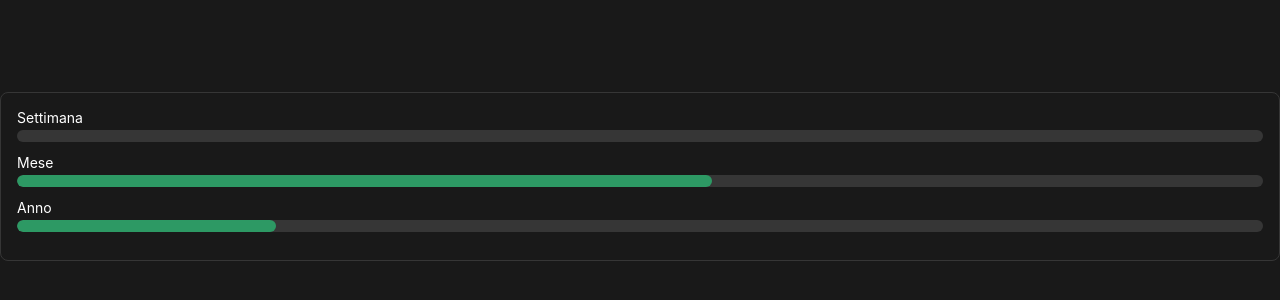
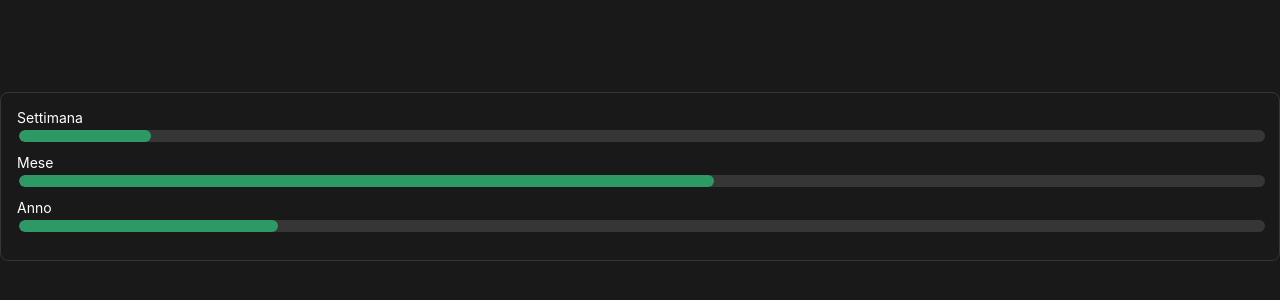
Before and after one commit to Ale00-7/prova, a plain HTML site: page index.html in a window 1280 px wide. Shown: the part 224-524 px from the top of the page. Drawn offline with Linux system fonts and the light colour scheme.

Commit message:
Update index.html

```diff
--- a/index.html
+++ b/index.html
@@ -41,6 +41,7 @@
             border-radius: 6px;
             position: relative;
             overflow: hidden; /* Evita il problema di sforamento */
+            margin: 0 2px; /* Ridotto margine laterale */
         }
 
         .progress {
@@ -78,10 +79,14 @@
             const now = new Date();
 
             // Calcolo settimana (da lunedì a domenica)
+            const dayOfWeek = now.getDay();
+            const daysSinceMonday = dayOfWeek === 0 ? 6 : dayOfWeek - 1;
             const startOfWeek = new Date(now);
-            startOfWeek.setDate(now.getDate() - (now.getDay() === 0 ? 6 : now.getDay() - 1));
+            startOfWeek.setDate(now.getDate() - daysSinceMonday);
+            startOfWeek.setHours(0, 0, 0, 0);
             const endOfWeek = new Date(startOfWeek);
             endOfWeek.setDate(startOfWeek.getDate() + 6);
+            endOfWeek.setHours(23, 59, 59, 999);
             const weekProgress = ((now - startOfWeek) / (endOfWeek - startOfWeek)) * 100;
 
             // Calcolo mese
@@ -100,7 +105,7 @@
         }
 
         updateProgressBars();
-        window.addEventListener('resize', updateProgressBars);
+        setInterval(updateProgressBars, 60000); // Aggiornamento ogni minuto
     </script>
 </body>
 </html>
```
